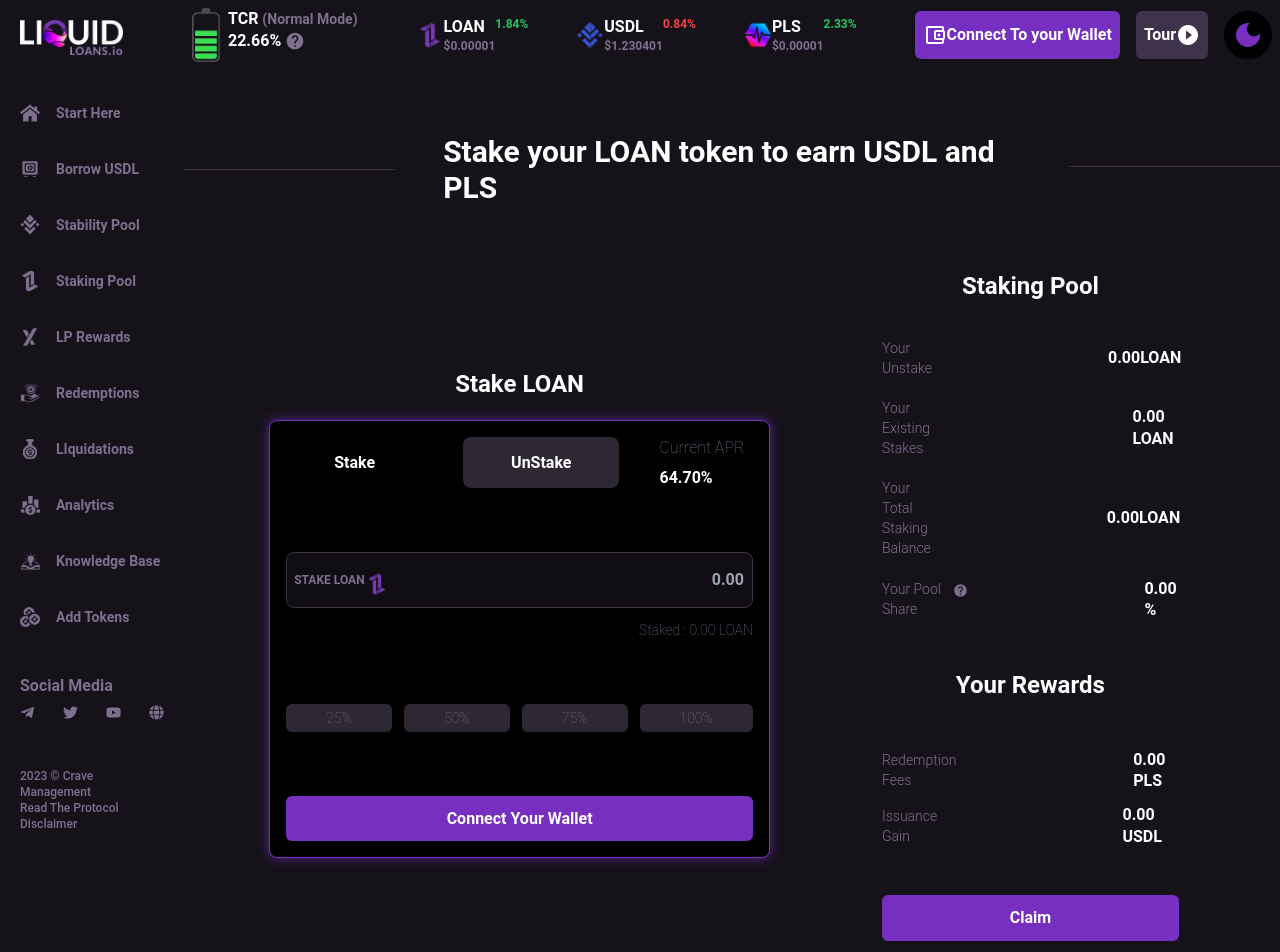
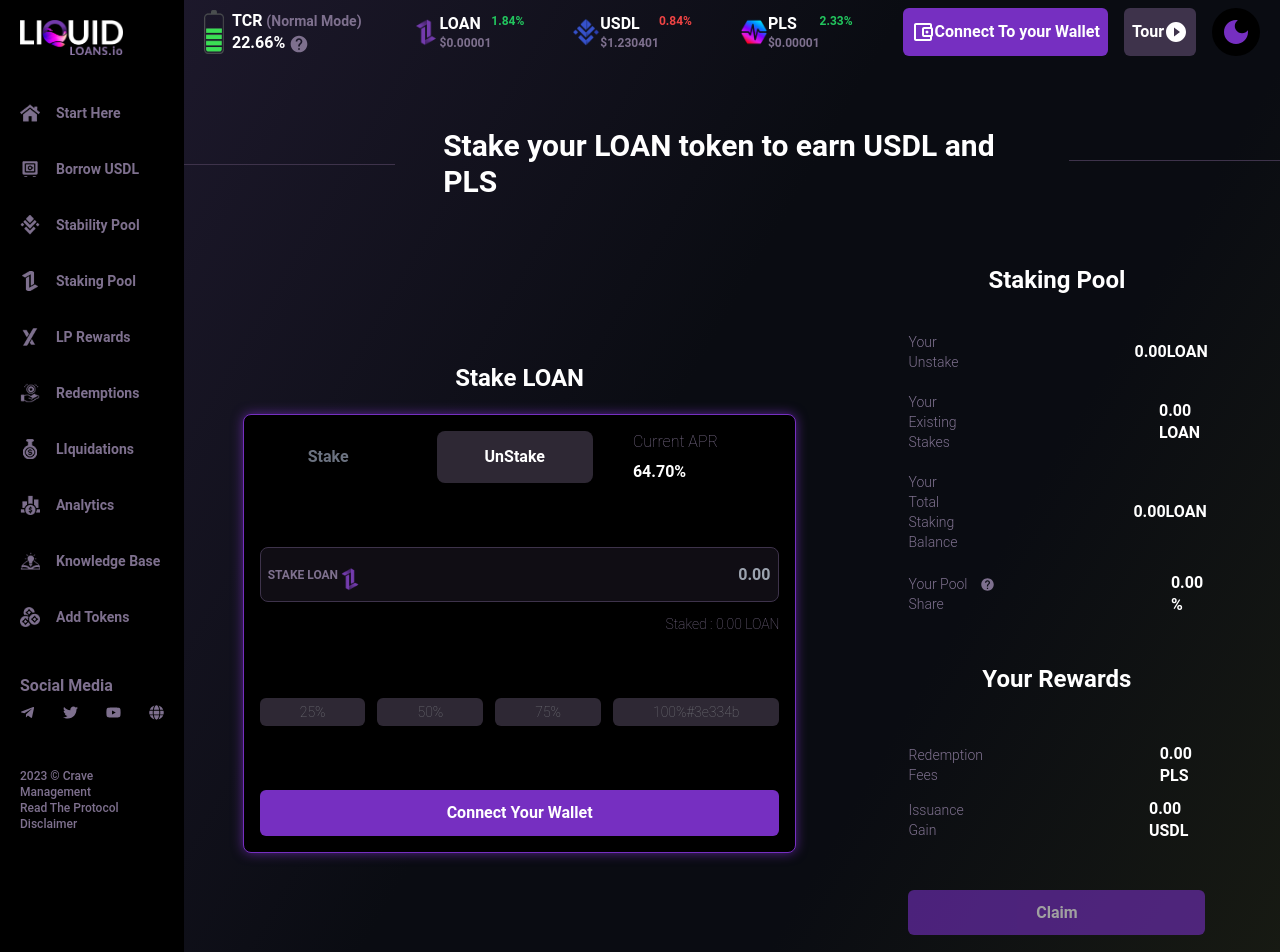
Before and after one commit to re-gis/liquit_client, a React (Vite) app: page /staking in a window 1280 px wide. Shown: the top 952 px of the page. Built offline with nearby package versions, Linux system fonts and the light colour scheme.

Commit message:
finish stalking page

```diff
--- a/src/App.tsx
+++ b/src/App.tsx
@@ -7,8 +7,8 @@
 const App: React.FC = () => {
   return (
     <>
-      <div className="flex h-[100%]">
-        <div className="w-[15%]  p-5">
+      <div className="flex h-[100%] main">
+        <div className="w-[15%]   ">
           <SideBar />
         </div>
         <div className="w-full">
--- a/src/Stalking/Stalking.tsx
+++ b/src/Stalking/Stalking.tsx
@@ -11,12 +11,26 @@
   const [isHoveredLoan, setIsHoveredLoan] = useState(false);
   const [isHoveredStaking, setIsHoveredStaking] = useState(false);
   const [isHoveredSupply, setIsHoveredSupply] = useState(false);
+  const [isActive, setIsActive] = useState(false);
 
   const [loan, setLoan] = useState("0.00");
   const shadowStyle = {
     boxShadow: "0px 0px 12px 0px rgba(118, 47, 193, 0.7)",
     // Add other styles as needed
   };
+  const shadowStyle1 = {
+    boxShadow: isActive ? "0px 0px 12px 0px rgba(118, 47, 193, 0.7)" : " none",
+    // Add other styles as needed
+  };
+
+  const handleInputFocus = () => {
+    setIsActive(true);
+  };
+
+  const handleInputBlur = () => {
+    setIsActive(false);
+  };
+
   const handleStake = () => {
     setStake(true);
   };
@@ -64,7 +78,6 @@
     setIsHoveredStability(false);
   };
 
-
   const handleHoveredLoan = () => {
     setIsHoveredLoan(true);
   };
@@ -72,14 +85,12 @@
     setIsHoveredLoan(false);
   };
 
-
   const handleHoveredStaking = () => {
     setIsHoveredStaking(true);
   };
   const handleUnHoveredStaking = () => {
     setIsHoveredStaking(false);
   };
-
 
   const handleHoveredSupply = () => {
     setIsHoveredSupply(true);
@@ -109,14 +120,14 @@
                 <button
                   className={` ${
                     stake ? "bg-[#2e2834]" : ""
-                  } text-white py-3 px-12 rounded-lg`}
+                  } text-gray-500 hover:text-white py-3 px-12 rounded-lg`}
                   onClick={handleStake}
                 >
                   Stake
                 </button>
                 <button
-                  className={` text-white py-3 px-12 rounded-lg ${
-                    stake ? "" : "bg-[#2e2834]"
+                  className={`  hover:text-white py-3 px-12 rounded-lg ${
+                    stake ? "text-gray-500" : "bg-[#2e2834] text-white"
                   }`}
                   onClick={handleUnstake}
                 >
@@ -133,6 +144,9 @@
                   placeholder="0.00"
                   className="bg-[#100d14] border border-[#3e334b]  rounded-lg hover:outline-none text-right placeholder:text-right px-2 py-4 w-full"
                   onChange={handleOnChange}
+                  onFocus={handleInputFocus}
+                  onBlur={handleInputBlur}
+                  style={shadowStyle1}
                 />
                 <div className="flex flex-row absolute top-5 text-xs left-2">
                   <p>STAKE LOAN</p>
@@ -153,10 +167,10 @@
                   75%
                 </button>
                 <button className="rounded-md bg-[#2e2834] text-[#727379] hover:text-white font-extralight text-sm py-1 px-10">
-                  100%
+                  100%#3e334b
                 </button>
               </div>
-              <button className="bg-[#762fc1] text-white p-3 rounded-md">
+              <button className="bg-[#762fc1] text-white p-3 rounded-md hover:bg-[#3e334b]">
                 Connect Your Wallet
               </button>
             </div>
@@ -209,7 +223,10 @@
                 </div>
               </div>
 
-              <button className="bg-[#762fc1] text-white p-3 rounded-md">
+              <button
+                className="bg-[#762fc1] text-white p-3 rounded-md opacity-60"
+                disabled
+              >
                 Claim
               </button>
             </div>
@@ -354,7 +371,7 @@
                   style={shadowStyle}
                   className="p-2 text-sm font-extralight absolute    rounded-md left-[52rem]  z-50 bg-[#16121a]"
                 >
-                  <p> The  total amount of LOAN tokens staked </p>
+                  <p> The total amount of LOAN tokens staked </p>
                   <p> in the Staking Pool .</p>
                 </div>
               ) : (
@@ -366,8 +383,8 @@
               <p className="text-sm">
                 <span>APR</span>{" "}
                 <span
-                       onMouseOver={handleHoveredStaking}
-                       onMouseOut={handleUnHoveredStaking}
+                  onMouseOver={handleHoveredStaking}
+                  onMouseOut={handleUnHoveredStaking}
                 >
                   <HelpOutlinedIcon sx={{ fontSize: "18px" }} />
                 </span>
@@ -379,8 +396,8 @@
                   style={shadowStyle}
                   className="p-2 text-sm font-extralight absolute    rounded-md right-[40rem]  z-50 bg-[#16121a]"
                 >
-                  <p>An estimate of the annual  returns of USDL  </p>
-                  <p> and PLS  paid to staked LOAN holders</p>
+                  <p>An estimate of the annual returns of USDL </p>
+                  <p> and PLS paid to staked LOAN holders</p>
                 </div>
               ) : (
                 ""
@@ -391,8 +408,8 @@
               <p className="text-sm">
                 <span>Supply</span>{" "}
                 <span
-                onMouseOver={handleHoveredSupply}
-                onMouseOut={handleUnHoveredSupply}
+                  onMouseOver={handleHoveredSupply}
+                  onMouseOut={handleUnHoveredSupply}
                 >
                   <HelpOutlinedIcon sx={{ fontSize: "18px" }} />
                 </span>
@@ -417,5 +434,4 @@
   );
 };
 
-
 export default Stalking;
--- a/src/components/Header.tsx
+++ b/src/components/Header.tsx
@@ -20,9 +20,9 @@
   }
 
   return (
-    <div className="flex flex-row  items-center justify-between  p-2 relative">
+    <div className="flex flex-row  items-center justify-between  py-2 p-5 relative">
       <div className="flex flex-row gap-2">
-        <img src="/images/battery.png" alt="" className="h=[18px] w-[28px]" />
+        <img src="/images/battery.png" alt="" className="h=[14px] w-[20px]" />
         <div>
           <p>
             {" "}
--- a/src/components/SideBar.tsx
+++ b/src/components/SideBar.tsx
@@ -14,7 +14,7 @@
 
 const SideBar: React.FC = () => {
   return (
-    <div className="flex flex-col gap-12">
+    <div className="flex flex-col gap-12 bg-black h-full p-5 ">
       <div className="w-[100%]">
         <img src={logo} className="h-[35px]" alt="" />
       </div>
--- a/src/index.css
+++ b/src/index.css
@@ -60,3 +60,7 @@
   font-weight: 600;
   font-size: 16px;
 }
+
+.main{
+  background: linear-gradient(120deg, rgb(33, 27, 49) 0%, rgb(10, 12, 18) 45%, rgb(10, 12, 18) 65%, rgb(28, 31, 19) 100%);
+}
```
